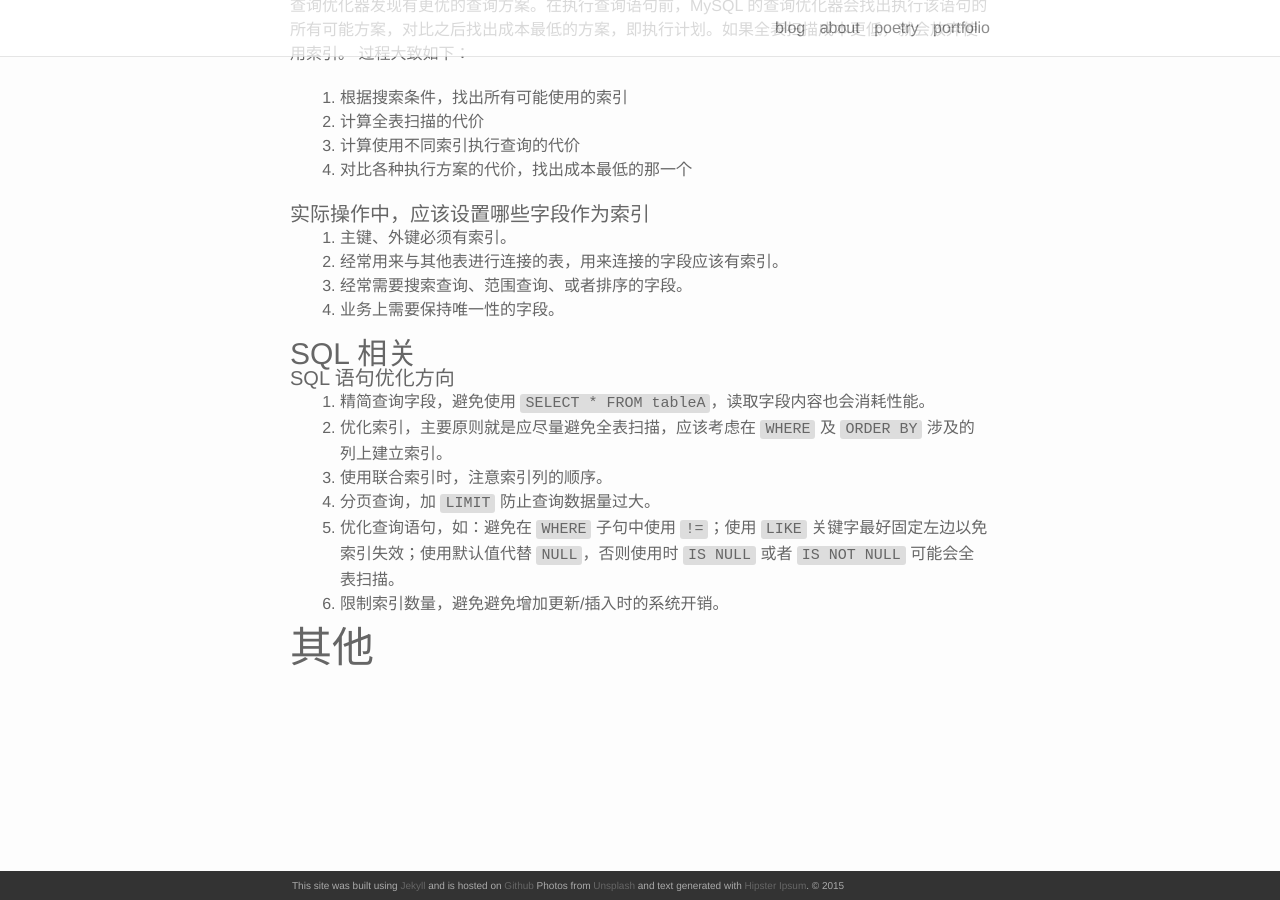
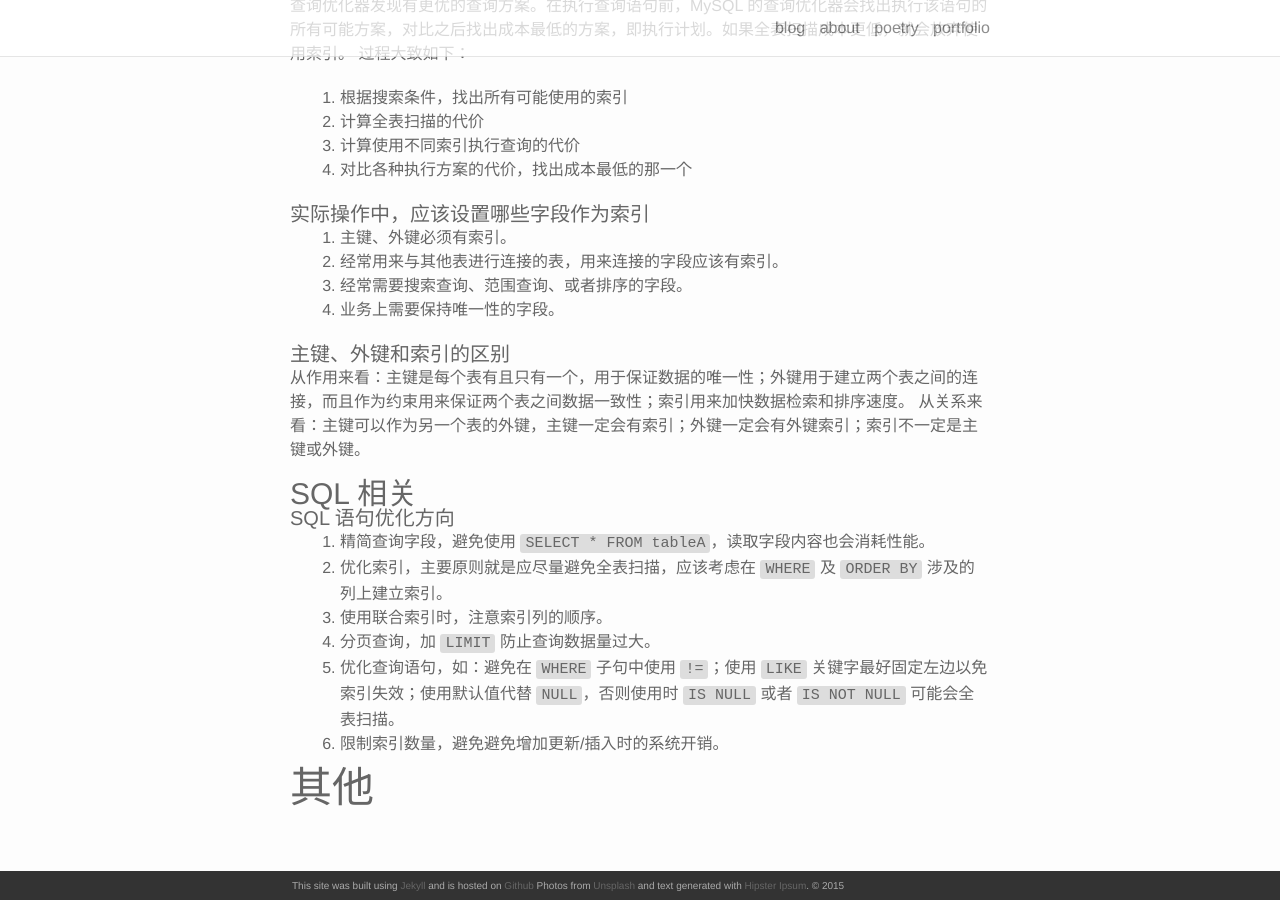
Before and after one commit to akmissxt/blog, a Jekyll site: the page built from _posts/2021-04-05-面试复习.markdown, in a window 1280 px wide and 900 px high, scrolled down 7443 px. Built offline with Jekyll 4.4.1, drawn with Linux system fonts in a browser that asks for light colours; nearby versions of some CDN libraries; our own code applies the rules of GitHub Pages for plain Markdown files.

Commit message:
update(面试复习): 主键、外键和索引的区别

```diff
--- a/_posts/2021-04-05-面试复习.markdown
+++ b/_posts/2021-04-05-面试复习.markdown
@@ -277,6 +277,10 @@ MySQL 的索引查询会遵循最左匹配原则，即最左优先，在检索
 3. 经常需要搜索查询、范围查询、或者排序的字段。
 4. 业务上需要保持唯一性的字段。
 
+#### 主键、外键和索引的区别
+从作用来看：主键是每个表有且只有一个，用于保证数据的唯一性；外键用于建立两个表之间的连接，而且作为约束用来保证两个表之间数据一致性；索引用来加快数据检索和排序速度。
+从关系来看：主键可以作为另一个表的外键，主键一定会有索引；外键一定会有外键索引；索引不一定是主键或外键。
+
 
 ### SQL 相关
 
```
